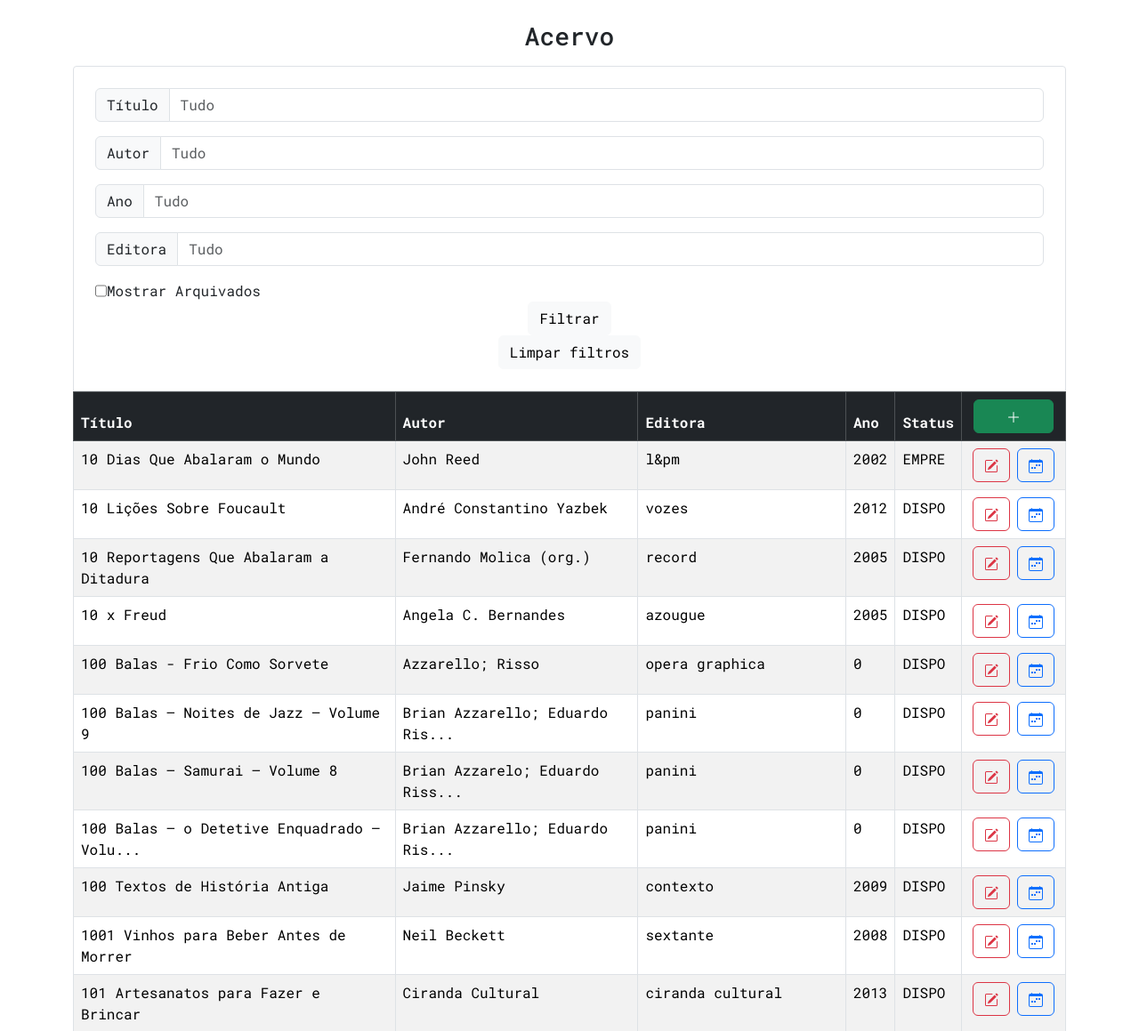
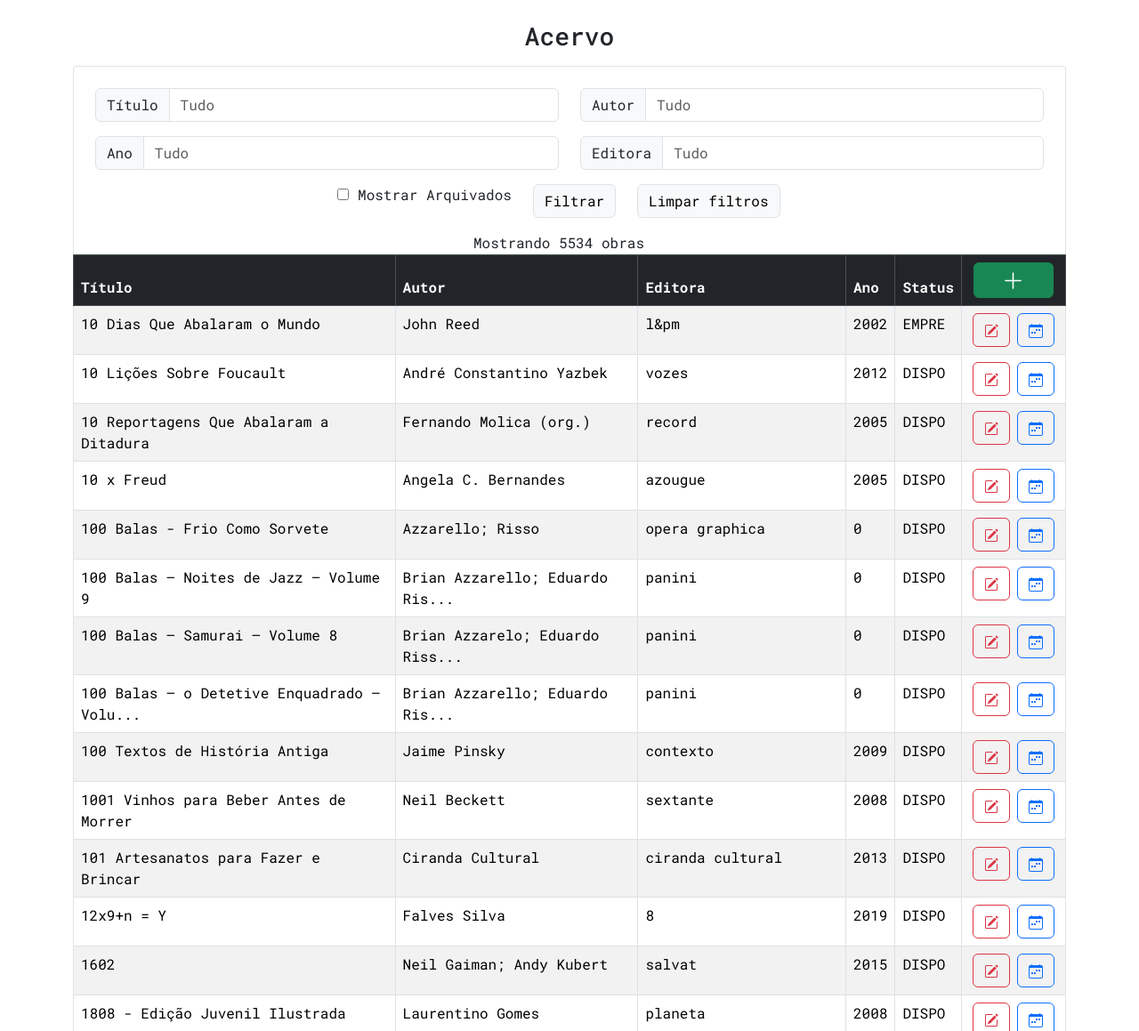
Before and after one commit to CaioXavier89/Urubooks, a Flask app: page /acervo in a window 1280 px wide. Shown: the part 93-1252 px from the top of the page at 89% size. Run offline with Flask 3, Linux system fonts and the light colour scheme; a user stored in the database is signed in; data comes from the database, SQL or seed files in the repository; some libraries are stand-ins or nearby versions.

Commit message:
Finalização da interface de /acervo

```diff
--- a/app.py
+++ b/app.py
@@ -204,11 +204,6 @@ def acervo():
         if edit_id := request.args.get("edit-book"):
             edited_book = db.execute("SELECT * FROM acervo WHERE id = ?", edit_id)[0]
 
-         # prepara dados para paginação
-        LIVROS_POR_PAGINA = 50
-        pagina_atual = int(request.args.get("pagina", 0))
-        offset = LIVROS_POR_PAGINA * pagina_atual
-
 
         # handles filtros
         # cria dicionário de filtros
@@ -242,6 +237,10 @@ def acervo():
             filtro_arquivado = " id IN (SELECT id FROM acervo WHERE status = 'DISPONIVEL' OR status = 'EMPRESTADO' OR status = 'ARQUIVADO')"
 
 
+        # prepara dados para paginação
+        LIVROS_POR_PAGINA = 50
+        pagina_atual = int(request.args.get("pagina", 0))
+        offset = LIVROS_POR_PAGINA * pagina_atual
 
 
         # prepara query base
@@ -250,14 +249,17 @@ def acervo():
         if filtros:
             query += " WHERE " + " AND ".join([f"{key} LIKE ?" for key in filtros])
             acervo = db.execute(query + " AND " + filtro_arquivado + " ORDER BY titulo" + " LIMIT ?, ?", *tuple(filtros.values()), offset, LIVROS_POR_PAGINA)
+            search_size = len(db.execute(query + " AND " + filtro_arquivado + " ORDER BY titulo", *tuple(filtros.values())))
         # caso não haja filtros, roda query base
         else:
             acervo = db.execute(query + " WHERE " + filtro_arquivado + " ORDER BY titulo" + " LIMIT ?, ?", offset, LIVROS_POR_PAGINA)
+            search_size = len(db.execute(query + " WHERE " + filtro_arquivado))
 
         # prepara dicionário para ser usado no HTML
         page_data = {
+            "search_size":search_size,
             "atual":pagina_atual,
-            "max":len(acervo)/LIVROS_POR_PAGINA
+            "max":int(search_size/LIVROS_POR_PAGINA)
         }
         return render_template("acervo/index.html", acervo=acervo, edited_book=edited_book, filtros=filtros_placeholder, page_data=page_data)
 
--- a/static/styles.css
+++ b/static/styles.css
@@ -46,4 +46,11 @@ nav .navbar-brand {
     border-width: 1px;
     border-color: #dee2e6;
     padding: 1.5rem;
+    padding-bottom:0;
 }
+
+.btn-border {
+    border:solid;
+    border-width: 1px;
+    border-color: #dee2e6;
+}
--- a/templates/acervo/incluir.html
+++ b/templates/acervo/incluir.html
@@ -25,7 +25,7 @@
             <span class="input-group-text">Editora</span>
             <input name="editora" type="text" class="form-control" autocomplete="off">
         </div>
-        <button type='submit' class="btn btn-light">Incluir</button>
+        <button type='submit' class="btn btn-light btn-border mb-4">Incluir</button>
     </form>
 </div>
 {% endblock %}
--- a/templates/acervo/index.html
+++ b/templates/acervo/index.html
@@ -66,30 +66,49 @@
 <!-- FILTROS -->
 <div id="input-group">
     <form id="filtros-form" action="/acervo" method="get">
+        <div class="row">
+            <div class="col-lg-6">
                 <input id="pagina" name="pagina" value="{{ page_data.atual }}" type="hidden">
                 <div class="input-group mb-3">
                     <span class="input-group-text">Título</span>
                     <input name="filtro-titulo" type="text" class="form-control" placeholder="Tudo" autocomplete="off" value="{{ filtros.titulo }}">
                 </div>
+            </div>
+            <div class="col-lg-6">
                 <div class="input-group mb-3">
                     <span class="input-group-text">Autor</span>
                     <input name="filtro-autor" type="text" class="form-control" placeholder="Tudo" autocomplete="off" value="{{ filtros.autor }}">
                 </div>
+            </div>
+            <div class="col-6">
                 <div class="input-group mb-3">
                     <span class="input-group-text">Ano</span>
                     <input name="filtro-ano" type="text" class="form-control" placeholder="Tudo" autocomplete="off" value="{{ filtros.ano }}">
                 </div>
+            </div>
+            <div class="col-6">
                 <div class="input-group mb-3">
                     <span class="input-group-text">Editora</span>
                     <input name="filtro-editora" type="text" class="form-control" placeholder="Tudo" autocomplete="off" value="{{ filtros.editora }}">
                 </div>
-        <div class="d-flex justify-content-start">
+            </div>
+            <div class="row justify-content-md-center">
+                <div class="col-auto ustify-content-start mr-2">
                         <input name="mostrar-arquivados" id="archived-checkbox" type="checkbox" autocomplete="off" value="true">
                         <label for="archived-checkbox">Mostrar Arquivados</label>
                 </div>
-        <button type='submit' class="btn btn-light">Filtrar</button>
+                <div class="col-auto">
+                    <button type='submit' class="btn btn-light btn-border">Filtrar</button>
+                </div>
+                <div class="col-auto">
+                    <a href="/acervo" type="button" class="btn btn-light btn-border">Limpar filtros</a>
+                </div>
+            </div>
+            <div class="row justify-content-md-center mt-3">
+                Mostrando {{ page_data.search_size }} obras
+            </div>
+        </div>
     </form>
-    <a href="/acervo" type="button" class="btn btn-light">Limpar filtros</a>
 </div>
 <!-- TABELA DE ACERVO -->
 <table class='table table-bordered table-striped' style='text-align:start'>
@@ -100,8 +119,8 @@
         <th>Ano</th>
         <th>Status</th>
         <th style="text-align: center;">
-            <a type='button' class="btn btn-success mx-1" href="acervo/incluir" style="width: 90px">
-                <svg xmlns="http://www.w3.org/2000/svg" width="16" height="16" fill="currentColor" class="bi bi-plus-lg" viewBox="0 0 16 16">
+            <a type='button' class="btn btn-success mx-1" href="acervo/incluir" style="width: 90px; height: 40px">
+                <svg xmlns="http://www.w3.org/2000/svg" width="25" height="25" fill="currentColor" class="bi bi-plus-lg" viewBox="0 0 16 16">
                     <path fill-rule="evenodd" d="M8 2a.5.5 0 0 1 .5.5v5h5a.5.5 0 0 1 0 1h-5v5a.5.5 0 0 1-1 0v-5h-5a.5.5 0 0 1 0-1h5v-5A.5.5 0 0 1 8 2"/>
                 </svg>
             </a>
@@ -127,7 +146,7 @@
                                     </svg>
                                 </button>
                             </form>
-                            <form action="/acervo" method="get">
+                            <form action="/emprestar" method="get">
                                 <input name="edit-book" value="{{ livro.id }}" type='hidden'/>
                                 <button type='submit' class="btn btn-outline-primary mx-1">
                                     <svg xmlns="http://www.w3.org/2000/svg" width="16" height="16" fill="currentColor" class="bi bi-calendar-week" viewBox="0 0 16 16">
@@ -146,15 +165,19 @@
     </tbody>
 </table>
 <div class="container">
-    <div class="row">
+    <div class="row justify-content-md-center align-items-center">
         {% if page_data.atual > 0 %}
-            <div class="col">
-                <button type="button" onclick="previousPage()">Página anterior</button>
+            <div class="col-auto">
+                <button class="btn btn-light btn-border" type="button" onclick="previousPage()">&lt;&lt; Anterior</button>
             </div>
         {% endif %}
-        {% if page_data.atual < page_data.max %}
-            <div class="col">
-                    <button type="button" onclick="nextPage()">Próxima página</button>
+        <div class="col-auto">
+            pág. {{ page_data.atual }}/{{ page_data.max }}
+        </div>
+
+        {% if page_data.atual < page_data.max and page_data.max > 1 %}
+            <div class="col-auto">
+                    <button class="btn btn-light btn-border" type="button" onclick="nextPage()">Próxima &gt;&gt;</button>
             </div>
         {% endif %}
     </div>
```
Also changed, not shown: 1 other file. Lines whose indentation alone changed are shown as unchanged.
